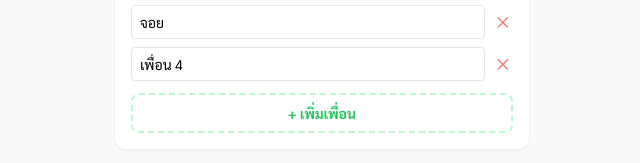
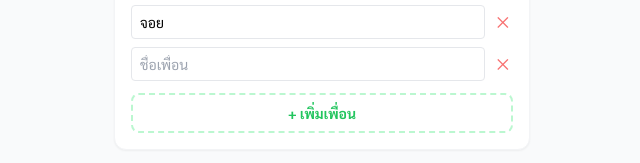
Before and after one commit to kengkla77/bill-splitter, a plain HTML site: page index.html in a window 1280 px wide. Both pictures are taken after a click on the button "+ เพิ่มเพื่อน". Shown: the part 414-577 px from the top of the page, 318-958 px from the left. Drawn offline with nearby package versions, Linux system fonts and the light colour scheme.

```diff
--- a/index.html
+++ b/index.html
@@ -236,7 +236,7 @@
         function removeCalcItem(idx) { items.splice(idx, 1); renderCalculator(); }
 
         function updateFriend(idx, val) { friends[idx] = val; calculateAndRenderButtons(); }
-        function addFriend() { friends.push(`เพื่อน ${friends.length + 1}`); renderCalculator(); }
+        function addFriend() { friends.push(``); renderCalculator(); }
         function removeFriend(idx) { friends.splice(idx, 1); renderCalculator(); }
 
         function calculateAndRenderButtons() {
@@ -416,4 +416,5 @@
 
     </script>
 </body>
+
 </html>
```
